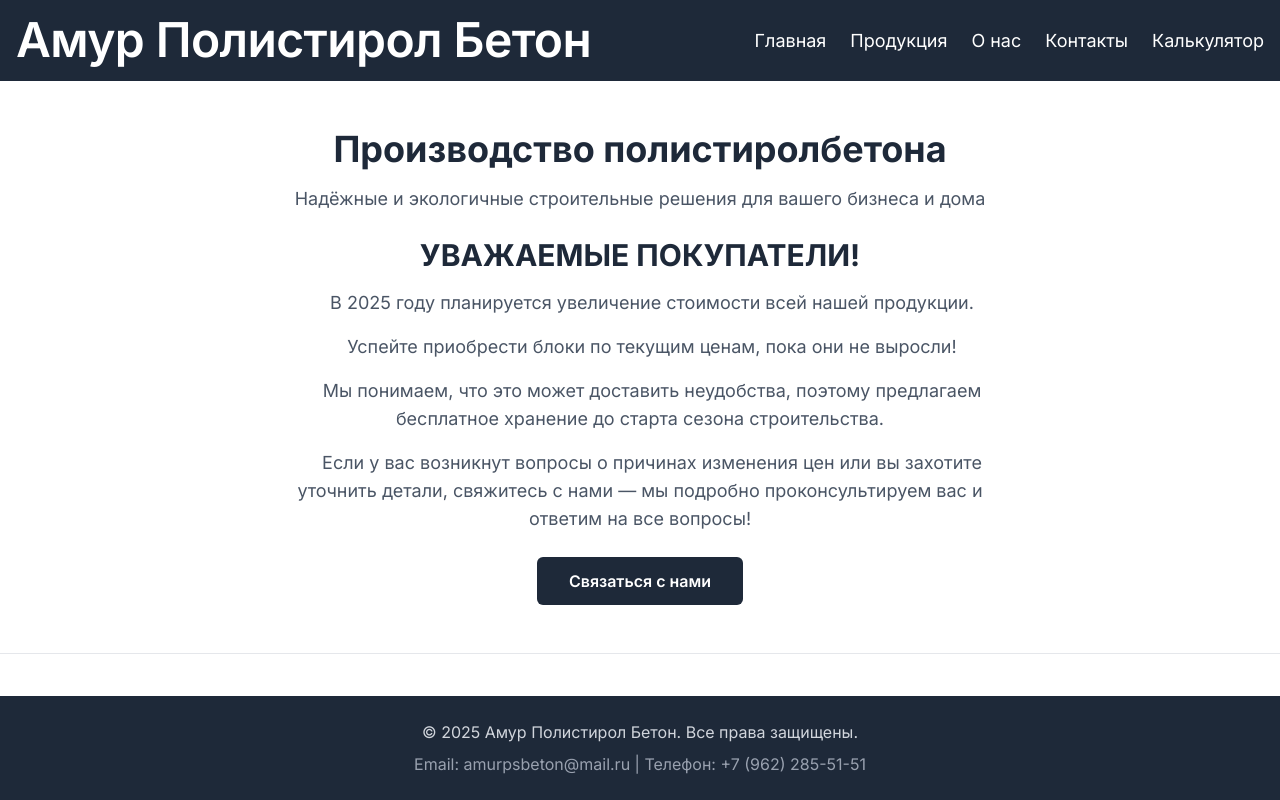
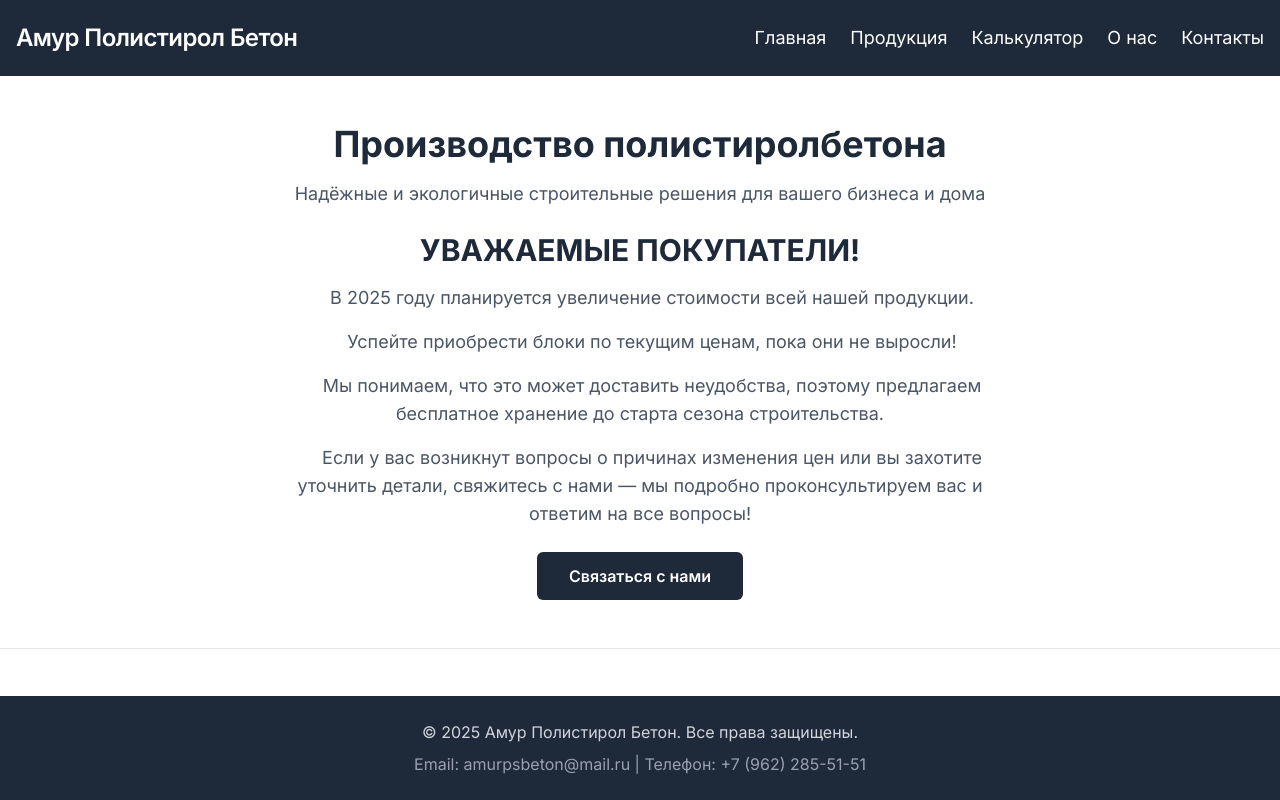
Before and after one commit to artstyleplaystyle/AmurPolystirolBeton-demo, a React (Vite) app: page / in a window 1280 px wide. Built offline with nearby package versions, Linux system fonts and the light colour scheme.

Commit message:
Header update

```diff
--- a/src/components/Header.tsx
+++ b/src/components/Header.tsx
@@ -8,13 +8,33 @@ const Header: React.FC = () => {
   return (
     <header className="bg-gray-800 text-white p-4 shadow-md">
       <div className="container mx-auto flex flex-col md:flex-row justify-between items-center">
+        {/* Кнопка гамбургера и заголовок для мобильных */}
+        <div className="flex justify-between w-full md:hidden">
+          <button
+            className="text-2xl focus:outline-none"
+            onClick={() => setIsOpen(!isOpen)}
+          >
+            {isOpen ? '✕' : '☰'}
+          </button>
+          <motion.h1
+            className="text-xl font-semibold tracking-tight text-right"
+            initial={{ opacity: 0, x: -50 }}
+            animate={{ opacity: 1, x: 0 }}
+            transition={{ duration: 0.5 }}
+          >
+            <Link to="/" className="hover:text-blue-300 transition-colors">
+              Амур Полистирол Бетон
+            </Link>
+          </motion.h1>
+        </div>
+        {/* Заголовок для десктопов */}
         <motion.h1
-          className="hidden md:block  md:text-2xl font-semibold tracking-tight"
+          className="hidden md:block text-xl md:text-2xl font-semibold tracking-tight"
           initial={{ opacity: 0, x: -50 }}
           animate={{ opacity: 1, x: 0 }}
           transition={{ duration: 0.5 }}
         >
-          <Link to="/" className="hover:text-blue-300 transition-colors text-5xl">
+          <Link to="/" className="hover:text-blue-300 transition-colors">
             Амур Полистирол Бетон
           </Link>
         </motion.h1>
@@ -22,13 +42,13 @@ const Header: React.FC = () => {
         <nav
           className={`${
             isOpen ? 'block' : 'hidden'
-          } md:block w-full md:w-auto mt-4 md:mt-0`}
+          } md:block w-full md:w-auto mt-4 md:mt-0 bg-gray-800`}
         >
-          <ul className="flex flex-end md:flex-row space-y-6 md:space-y-0 md:space-x-6 p-1 md:p-0 bg-gray-800 md:bg-transparent">
+          <ul className="flex flex-col md:flex-row space-y-6 md:space-y-0 md:space-x-6 p-4 md:p-0">
             <li>
               <Link
                 to="/"
-                className="block text-base md:text-lg hover:text-blue-300 transition-colors"
+                className="block text-lg hover:text-blue-300 transition-colors py-2"
                 onClick={() => setIsOpen(false)}
               >
                 Главная
@@ -37,7 +57,7 @@ const Header: React.FC = () => {
             <li>
               <Link
                 to="/products"
-                className="block text-base md:text-lg hover:text-blue-300 transition-colors"
+                className="block text-lg hover:text-blue-300 transition-colors py-2"
                 onClick={() => setIsOpen(false)}
               >
                 Продукция
@@ -45,8 +65,17 @@ const Header: React.FC = () => {
             </li>
             <li>
               <Link
+                to="/calculator"
+                className="block text-lg hover:text-blue-300 transition-colors py-2"
+                onClick={() => setIsOpen(false)}
+              >
+                Калькулятор
+              </Link>
+            </li>
+            <li>
+              <Link
                 to="/about"
-                className="block text-base md:text-lg hover:text-blue-300 transition-colors"
+                className="block text-lg hover:text-blue-300 transition-colors py-2"
                 onClick={() => setIsOpen(false)}
               >
                 О нас
@@ -55,21 +84,13 @@ const Header: React.FC = () => {
             <li>
               <Link
                 to="/contacts"
-                className="block text-base md:text-lg hover:text-blue-300 transition-colors"
+                className="block text-lg hover:text-blue-300 transition-colors py-2"
                 onClick={() => setIsOpen(false)}
               >
                 Контакты
               </Link>
             </li>
-            <li>
-              <Link
-                to="/calculator"
-                className="block text-base md:text-lg hover:text-blue-300 transition-colors"
-                onClick={() => setIsOpen(false)}
-              >
-                Калькулятор
-              </Link>
-            </li>
+
           </ul>
         </nav>
       </div>
--- a/src/pages/Home.tsx
+++ b/src/pages/Home.tsx
@@ -4,7 +4,7 @@ import { Link } from 'react-router-dom';
 const Home: React.FC = () => {
   return (
     <section id="home" className="bg-white py-12 border-b border-gray-200">
-      <div className="w-[768px] mx-auto px-4">
+      <div className="max-w-[768px] min-w-[320px] mx-auto px-4">
         <div className="flex flex-col items-center text-center">
           <h2 className="text-2xl sm:text-3xl md:text-4xl font-bold text-gray-800 mb-4">
             Производство полистиролбетона
```
